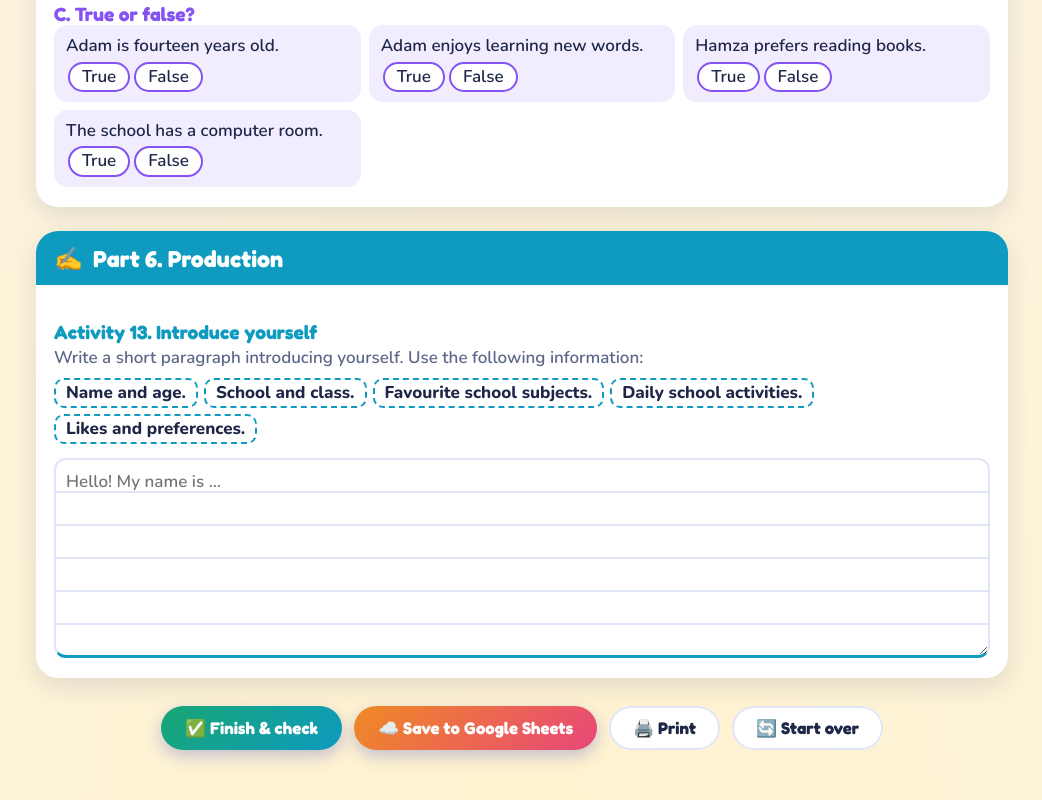
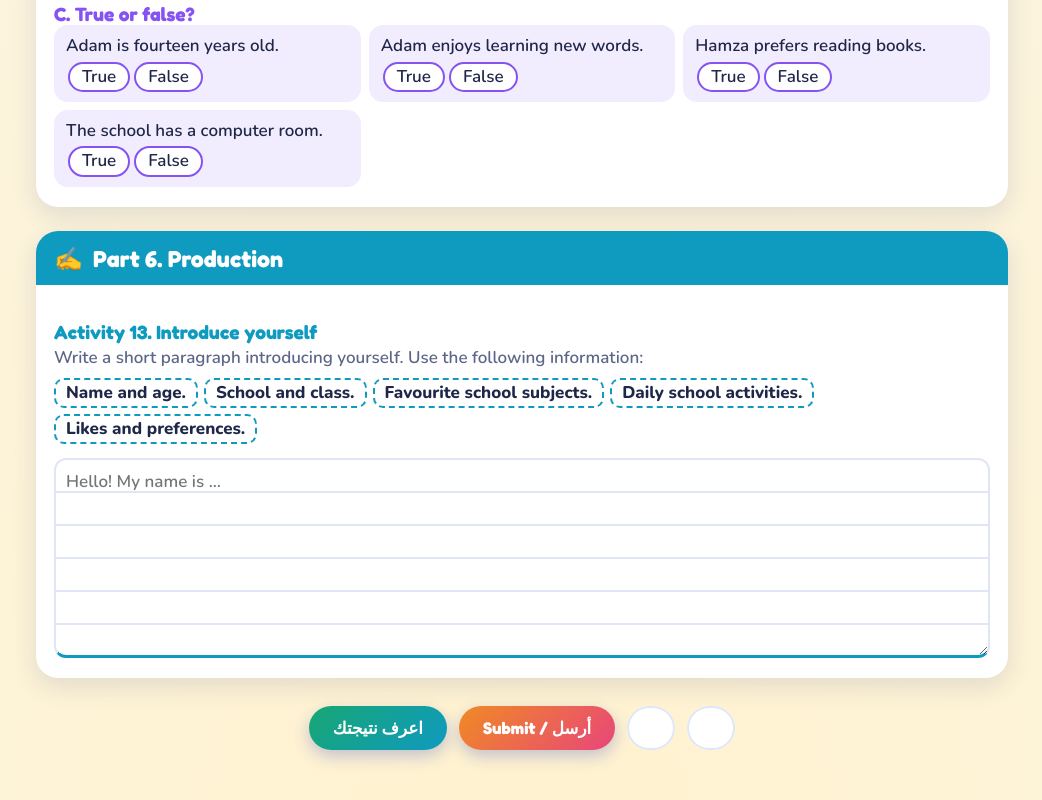
Before and after one commit to sminab30-alt/quizreview-, a plain HTML site: page index.html in a window 1280 px wide. Shown: the part 7932-8732 px from the top of the page, without its empty margins (118-1160 px from the left). Drawn offline with nearby package versions, Linux system fonts and the light colour scheme.

Commit message:
Update index.html

```diff
--- a/index.html
+++ b/index.html
@@ -189,10 +189,10 @@ small.fix:empty{display:none}
 
   <!-- ===== FINISH / SAVE ===== -->
   <div class="actions">
-    <button class="btn go" id="finish">✅ Finish &amp; check</button>
-    <button class="btn save" id="save">☁️ Save to Google Sheets</button>
-    <button class="btn ghost" id="print">🖨️ Print</button>
-    <button class="btn ghost" id="reset">🔄 Start over</button>
+    <button class="btn go" id="finish"> اعرف نتيجتك  </button>
+    <button class="btn save" id="save"> Submit / أرسل </button>
+    <button class="btn ghost" id="print"></button>
+    <button class="btn ghost" id="reset"></button>
   </div>
   <section class="card" id="result" hidden>
     <div class="ring" id="ring"><b id="rscore"></b></div>
```
